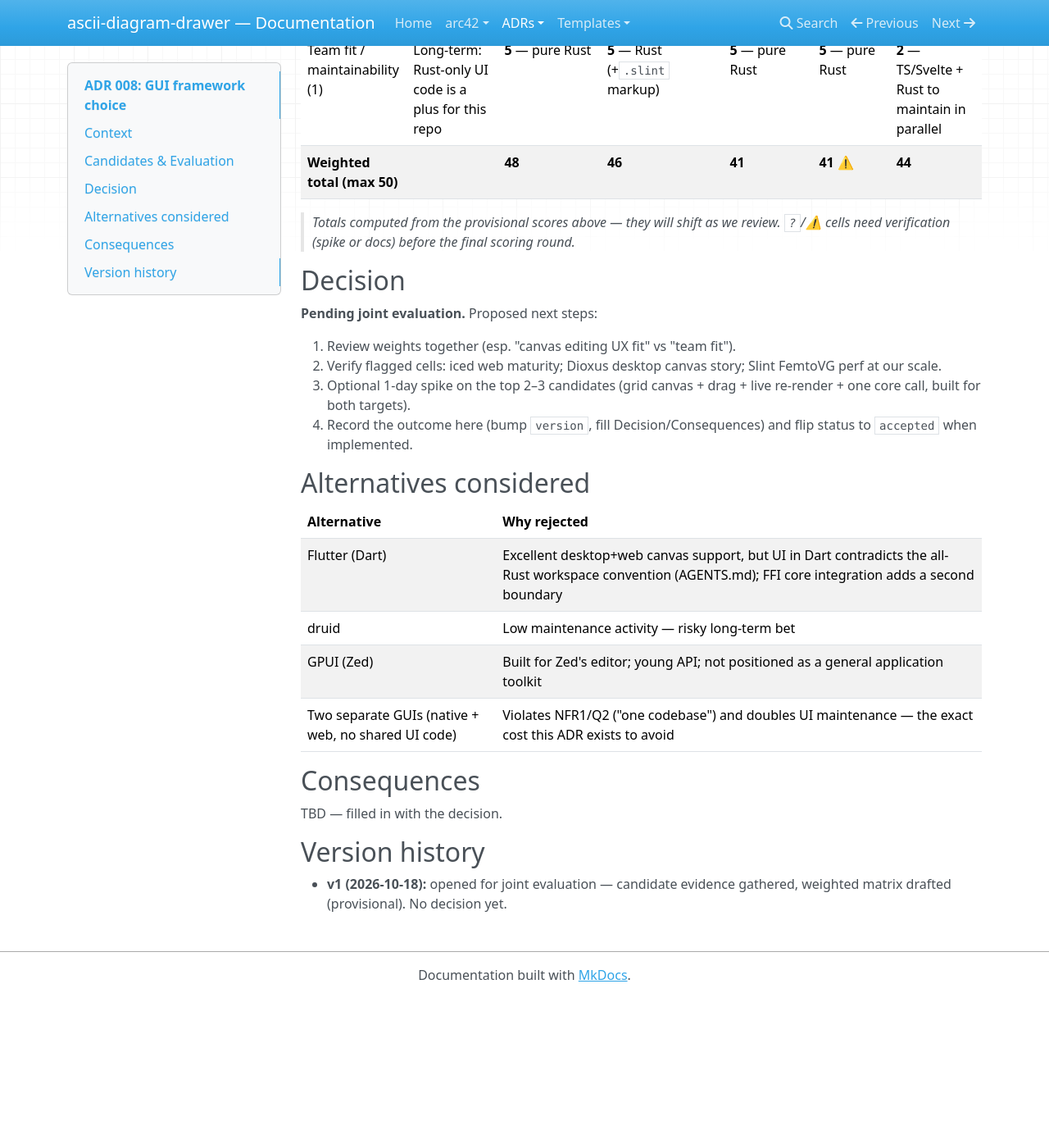
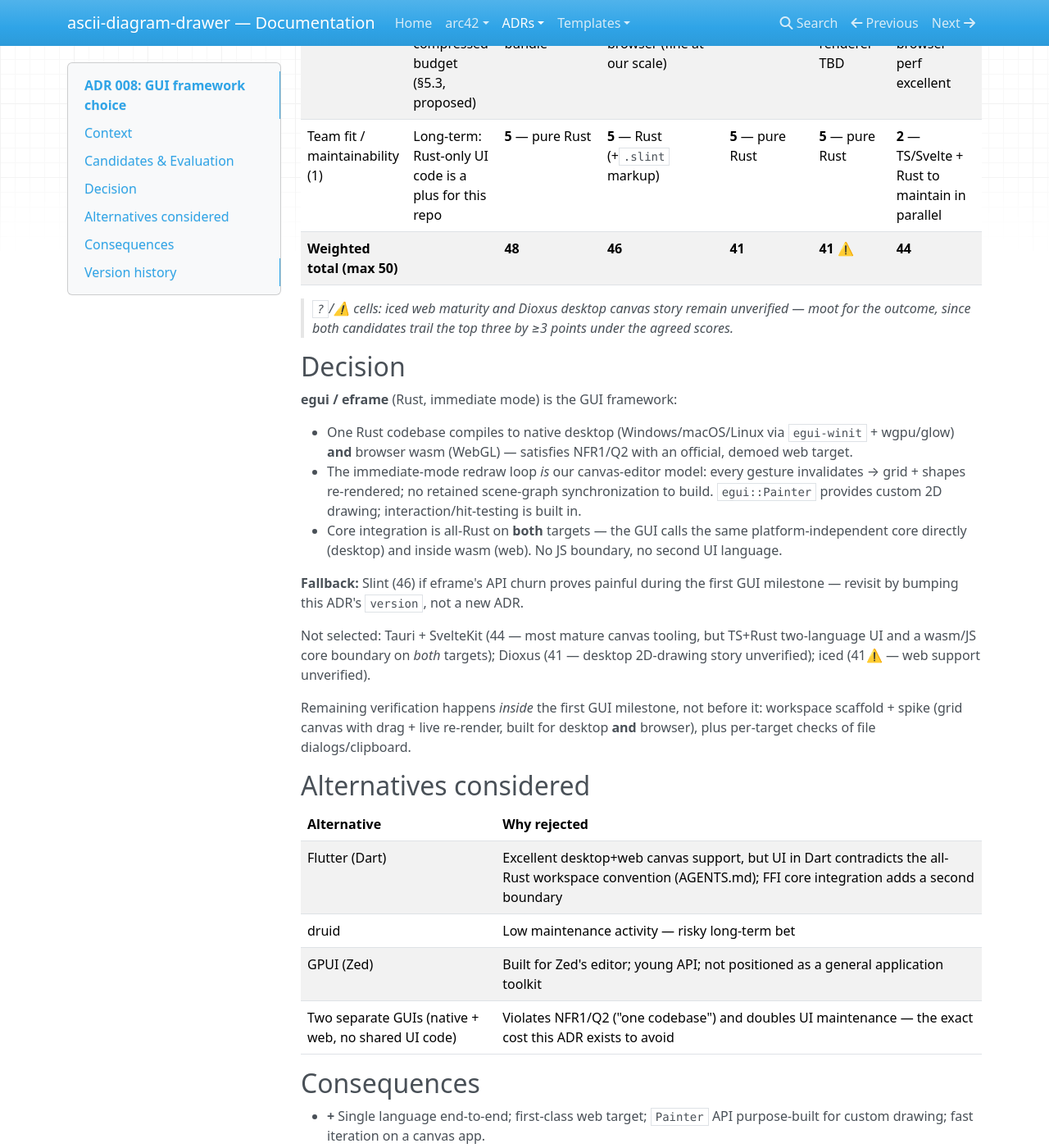
Before and after one commit to Reto411/ascii-diagram-drawer, an MkDocs documentation site: the page built from doc/adr/008-gui-framework-choice.md, in a window 1280 px wide and 1400 px high, scrolled down 2859 px. Shown: the whole window at 82% size. Built offline with MkDocs 1.6.1, drawn with Linux system fonts in a browser that asks for light colours; nearby versions of some CDN libraries; before the commit the page ends 4076 px from its top, so only the background shows below that; some of the changed text lies outside the part shown.

Commit message:
ADR 008 decided: egui/eframe as GUI framework (v2)
Joint evaluation completed — weights and scores agreed as drafted
(egui 48 > Slint 46 > Tauri+SvelteKit 44 > Dioxus 41 > iced 41).
Immediate-mode redraw matches the canvas-editor model; all-Rust on
both targets; official first-class web/wasm support. Slint recorded
as fallback (revisit via ADR version bump, not a new ADR). Status
stays 'proposed' until the first GUI milestone lands; verification
(dialogs/clipboard per target, drag+live re-render spike) moves into
that milestone. Cross-refs updated: §5.3, AGENTS.md tech stack,
tracker, mkdocs nav.

```diff
--- a/doc/adr/008-gui-framework-choice.md
+++ b/doc/adr/008-gui-framework-choice.md
@@ -1,10 +1,10 @@
----
+a---
 title: 008 - gui-framework-choice
-description: which GUI framework targets native desktop AND web/WASM from one Rust codebase — under joint evaluation with weighted decision matrix; read before any GUI code
+description: which GUI framework targets native desktop AND web/WASM from one Rust codebase — decided egui/eframe via weighted decision matrix (status proposed); read before any GUI code
 scope: GUI / tech stack
 status: proposed
 updated: 2026-10-18
-version: 1
+version: 2
 ---
 
 # ADR 008: GUI framework choice
@@ -15,7 +15,7 @@ The GUI must run on **Windows, macOS, Linux (native desktop) and in the browser
 
 Fixed by earlier ADRs: the platform-independent core (model, `.ad` format, render pipeline, svgbob SVG) is already framework-agnostic Rust; whatever GUI we pick only has to (a) draw the canvas, (b) translate user gestures into model mutations, (c) call the core — natively on desktop and via WASM in the browser.
 
-**Decision status: pending.** Candidates and a weighted decision matrix are below for **joint evaluation** — weights and scores are provisional drafts, not a decided outcome.
+**Decision status: decided 2026-10-18** (joint evaluation; weights and scores agreed as drafted). Status stays `proposed` until the first GUI milestone is implemented.
 
 ## Candidates & Evaluation
 
@@ -31,7 +31,7 @@ Fixed by earlier ADRs: the platform-independent core (model, `.ad` format, rende
 
 Considered and dropped: **Flutter** (mature desktop+web, but Dart UI contradicts the all-Rust workspace convention); **druid** (low activity); **GPUI/Zed** (young, built for one editor, not a general toolkit).
 
-### Weighted decision matrix (PROVISIONAL — for joint review)
+### Weighted decision matrix (agreed in joint review, 2026-10-18)
 
 Gates must pass; scores 1–5 (5 = best fit); weights sum to 12.
 
@@ -47,16 +47,21 @@ Gates must pass; scores 1–5 (5 = best fit); weights sum to 12.
 | Team fit / maintainability (1) | Long-term: Rust-only UI code is a plus for this repo | **5** — pure Rust | **5** — Rust (+`.slint` markup) | **5** — pure Rust | **5** — pure Rust | **2** — TS/Svelte + Rust to maintain in parallel |
 | **Weighted total (max 50)** | | **48** | **46** | **41** | **41** ⚠️ | **44** |
 
-> *Totals computed from the provisional scores above — they will shift as we review. `?`/⚠️ cells need verification (spike or docs) before the final scoring round.*
+> *`?`/⚠️ cells: iced web maturity and Dioxus desktop canvas story remain unverified — moot for the outcome, since both candidates trail the top three by ≥3 points under the agreed scores.*
 
 ## Decision
 
-**Pending joint evaluation.** Proposed next steps:
+**egui / eframe** (Rust, immediate mode) is the GUI framework:
 
-1. Review weights together (esp. "canvas editing UX fit" vs "team fit").
-2. Verify flagged cells: iced web maturity; Dioxus desktop canvas story; Slint FemtoVG perf at our scale.
-3. Optional 1-day spike on the top 2–3 candidates (grid canvas + drag + live re-render + one core call, built for both targets).
-4. Record the outcome here (bump `version`, fill Decision/Consequences) and flip status to `accepted` when implemented.
+- One Rust codebase compiles to native desktop (Windows/macOS/Linux via `egui-winit` + wgpu/glow) **and** browser wasm (WebGL) — satisfies NFR1/Q2 with an official, demoed web target.
+- The immediate-mode redraw loop *is* our canvas-editor model: every gesture invalidates → grid + shapes re-rendered; no retained scene-graph synchronization to build. `egui::Painter` provides custom 2D drawing; interaction/hit-testing is built in.
+- Core integration is all-Rust on **both** targets — the GUI calls the same platform-independent core directly (desktop) and inside wasm (web). No JS boundary, no second UI language.
+
+**Fallback:** Slint (46) if eframe's API churn proves painful during the first GUI milestone — revisit by bumping this ADR's `version`, not a new ADR.
+
+Not selected: Tauri + SvelteKit (44 — most mature canvas tooling, but TS+Rust two-language UI and a wasm/JS core boundary on *both* targets); Dioxus (41 — desktop 2D-drawing story unverified); iced (41⚠️ — web support unverified).
+
+Remaining verification happens *inside* the first GUI milestone, not before it: workspace scaffold + spike (grid canvas with drag + live re-render, built for desktop **and** browser), plus per-target checks of file dialogs/clipboard.
 
 ## Alternatives considered
 
@@ -69,8 +74,13 @@ Gates must pass; scores 1–5 (5 = best fit); weights sum to 12.
 
 ## Consequences
 
-TBD — filled in with the decision.
+- **+** Single language end-to-end; first-class web target; `Painter` API purpose-built for custom drawing; fast iteration on a canvas app.
+- **−** egui/eframe APIs are explicitly in flux (breaking changes between releases). Mitigation: pin versions, keep the GUI layer thin so churn never reaches the platform-independent core; revisit via ADR version bump if it hurts.
+- **−** Immediate mode re-renders every frame. Fine at our scale boundary (§5.2: ≤500 objects) because the pure core pipeline bounds per-frame cost deterministically — but canvas draw calls must stay bounded (no per-cell allocations in hot paths).
+- **−** No DOM conveniences: file dialogs/clipboard come from eframe native APIs or small crates (`rfd`, `arboard`) — each must be verified on all four targets during the first milestone.
+- The SvelteKit/Vite entries in `.gitignore` are obsolete hints (no separate web frontend); cleanup optional.
 
 ## Version history
 
+- **v2 (2026-10-18):** joint evaluation completed — weights and scores agreed as drafted; **egui/eframe selected** (48/50), Slint recorded as fallback (46). Verification of trailing candidates deprioritized. Decision pending implementation (status `proposed`).
 - **v1 (2026-10-18):** opened for joint evaluation — candidate evidence gathered, weighted matrix drafted (provisional). No decision yet.
--- a/mkdocs.yml
+++ b/mkdocs.yml
@@ -30,7 +30,7 @@ nav:
       - "004 Plain-text diagram file format": adr/004-diagram-file-format.md
       - "005 Use svgbob as the vector renderer": adr/005-use-svgbob-as-vector-renderer.md
       - "007 User-defined diagram objects and collections": adr/007-user-defined-diagram-objects.md
-      - "008 GUI framework choice (under evaluation)": adr/008-gui-framework-choice.md
+      - "008 GUI framework choice": adr/008-gui-framework-choice.md
   - Templates:
       - Concept template: templates/concept.md
       - ADR template: templates/adr.md
```
Also changed, not shown: AGENTS.md (+2 -2 lines), doc/arc42/05-constraints.md (+1 -1 lines), doc/arc42/overview.md (+1 -1 lines).
